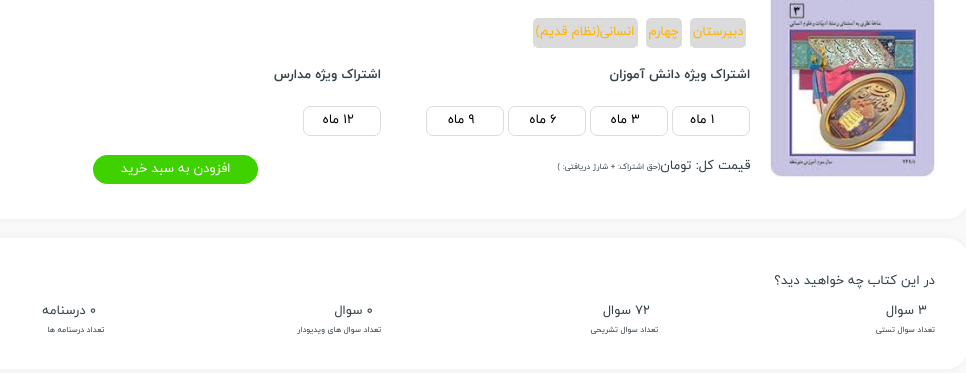
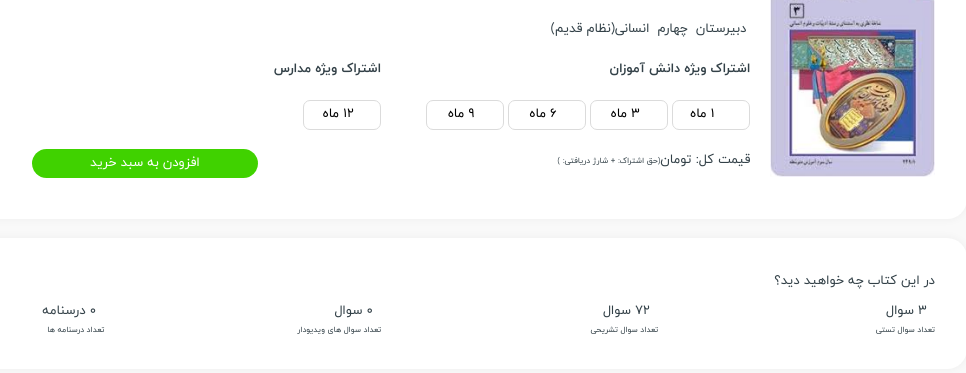
Before and after one commit to sarinazeitooni/monta-price-calculator, a plain HTML site: page index.html in a window 1280 px wide. Shown: the part 85-458 px from the top of the page, without its empty margins (249-1215 px from the left). Drawn offline with Linux system fonts and the light colour scheme; a web font is replaced by a local one.

Commit message:
Update index.html

```diff
--- a/index.html
+++ b/index.html
@@ -4,7 +4,7 @@
 <head>
     <meta charset="UTF-8">
     <meta name="viewport" content="width=device-width, initial-scale=1.0">
-    <title>monta discount page</title>
+    <title>monta web page</title>
     <link rel="stylesheet" href="css/montav2.css">
     <link rel="stylesheet" href="css/monta.css">
     <link rel="stylesheet" href="/css/main.css">
@@ -25,11 +25,11 @@
 
                     <div class="is-flex space-12-top-n ">
                         <span
-                            class="text-orange-secondary-n has-background-grey-lighter space-4-n is-rounded">دبیرستان</span>
+                            class="orange-color space-4-n ">دبیرستان</span>
                         <span
-                            class="text-orange-secondary-n has-background-grey-lighter space-4-n is-rounded">چهارم</span>
+                            class="orange-color space-4-n ">چهارم</span>
                         <span
-                            class="text-orange-secondary-n has-background-grey-lighter space-4-n is-rounded">انسانی(نظام
+                            class="orange-color space-4-n ">انسانی(نظام
                             قدیم)</span>
                     </div>
 
@@ -39,7 +39,7 @@
                         <div class="column"><b class=" is-flex space-12-top-n">اشتراک ویژه مدارس</b></div>
                     </div>
 
-                    <div class="columns is-flex space-12-top-n">
+                    <div class="columns is-flex space-4-top-n">
                         <div class="column is-6">
                             <button id="btn1" data-clicked="0" data-price="25000" onclick="discount(1) "
                                 class="button is-2 active"><span id="spn1" class="mi-mark-1"> </span> &nbsp; 1 ماه
@@ -68,7 +68,7 @@
                                     <span id="percent30"></span>)</span> </p>
                         </div>
 
-                        <div class="column is-3">
+                        <div class="column level">
                             <div class="button level-item is-main is-rounded">
                                 افزودن به سبد خرید
                             </div>
```
